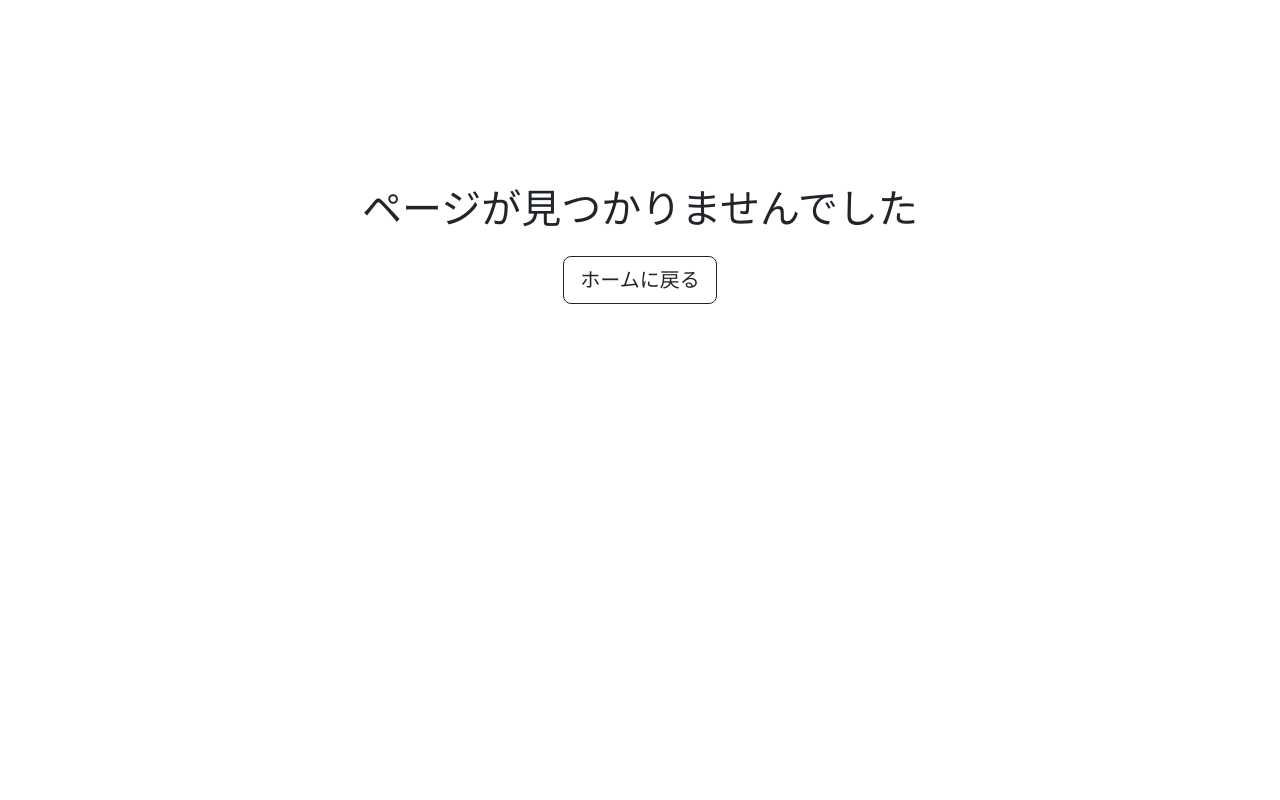
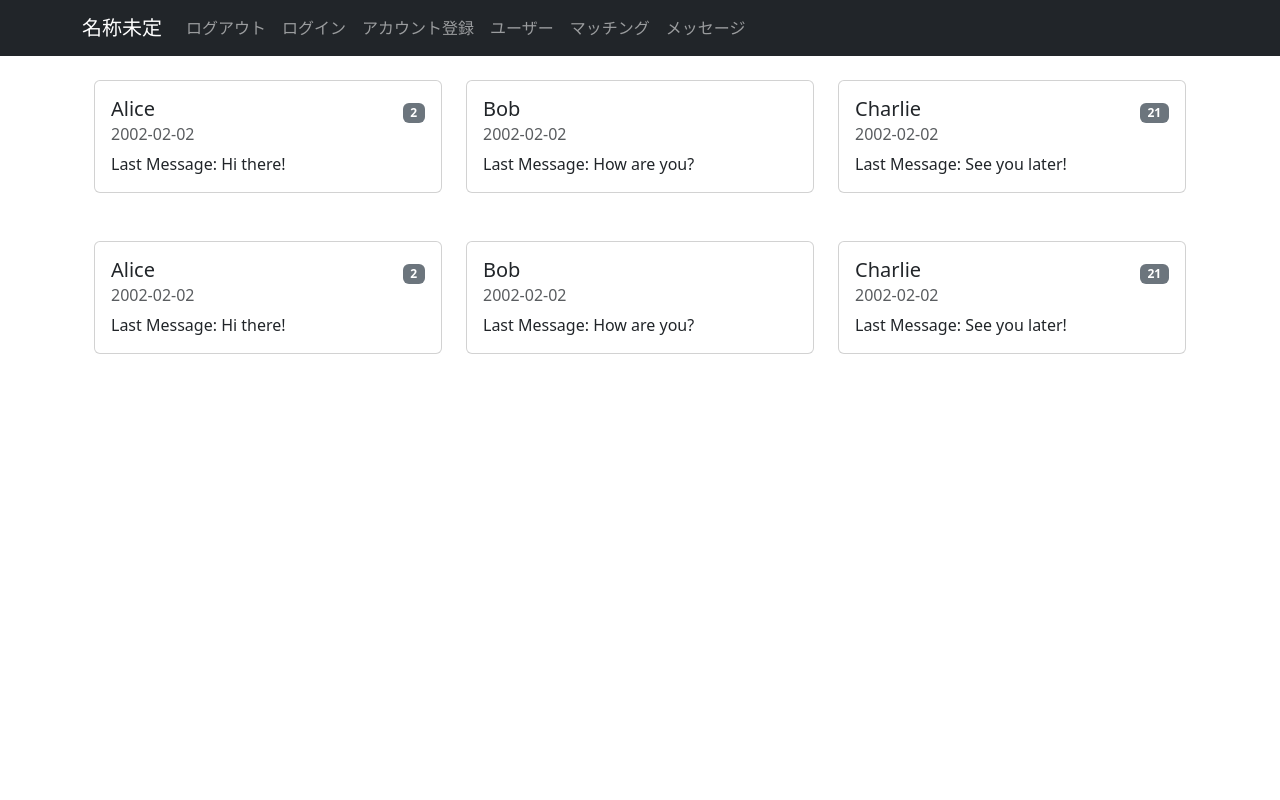
Before and after one commit to TeamKaseDori/frontend, a React (Vite) app: page /chat in a window 1280 px wide. Shown: the top 800 px of the page. Built offline with nearby package versions, Linux system fonts and the light colour scheme.

Commit message:
チャット一覧ページUIの追加

```diff
--- a/src/components/molecules/header.jsx
+++ b/src/components/molecules/header.jsx
@@ -14,7 +14,7 @@ export const Header = () => {
                 <Nav.Link href="/signup">アカウント登録</Nav.Link>
                 <Nav.Link href="/user">ユーザー</Nav.Link>
                 <Nav.Link href="/matching">マッチング</Nav.Link>
-                <Nav.Link href="/message">メッセージ</Nav.Link>
+                <Nav.Link href="/chat">メッセージ</Nav.Link>
             </Nav>
             </Navbar.Collapse>
         </Container>
--- /dev/null
+++ b/src/components/pages/chat/chatPage.jsx
@@ -0,0 +1,15 @@
+import { Container } from "react-bootstrap";
+import { PageWrapper } from "../../organisms/wrapper/pageWrapper"
+import { useParams } from "react-router-dom";
+
+export const ChatPage = () => {
+    const { id } = useParams();
+    return (
+        <PageWrapper>
+            <Container>
+                <h3>{id}</h3>
+                <p>詳細</p>
+            </Container>
+        </PageWrapper>
+    );
+};
--- /dev/null
+++ b/src/components/pages/chat/chatsPage.jsx
@@ -0,0 +1,54 @@
+import { useEffect, useState } from "react";
+import {PageWrapper} from "../../organisms/wrapper/pageWrapper";
+import { Badge, Card, Col, Container, Row } from "react-bootstrap";
+import { Link } from "react-router-dom";
+
+
+export const ChatsPage = () => {
+    const [friends, setFriends] = useState([]);
+
+    const fetchFriends = () => {
+        const data = [
+            { id: 1, name: 'Alice', lastMessage: 'Hi there!',lastTime: '2002-02-02',noCheck:2 },
+            { id: 2, name: 'Bob', lastMessage: 'How are you?',lastTime: '2002-02-02',noCheck:0 },
+            { id: 3, name: 'Charlie', lastMessage: 'See you later!',lastTime: '2002-02-02' ,noCheck:21},
+            { id: 4, name: 'Alice', lastMessage: 'Hi there!',lastTime: '2002-02-02',noCheck:2 },
+            { id: 5, name: 'Bob', lastMessage: 'How are you?',lastTime: '2002-02-02',noCheck:0 },
+            { id: 6, name: 'Charlie', lastMessage: 'See you later!',lastTime: '2002-02-02' ,noCheck:21},
+        ];
+        setFriends(data);
+    };
+
+    useEffect(() => {
+        fetchFriends();
+      }, []);
+
+    return (
+        <PageWrapper>
+            <Container>
+                <Row>
+                    {friends.map((friend) => (
+                    <Col key={friend.id} sm={12} md={6} lg={4} className="mb-4 mt-4">
+                        <Link to={`/chat/${friend.id}`} style={{textDecoration: "none"}}>
+                            <Card>
+                                <Card.Body>
+                                    <div className="d-flex justify-content-between align-items-center">
+                                        <Card.Title>{friend.name}</Card.Title>
+                                        {friend.noCheck ? (
+                                            <Badge bg="secondary">{friend.noCheck}</Badge>
+                                        ):(
+                                            <span></span>
+                                        )}
+                                    </div>
+                                    <Card.Subtitle className="mb-2 text-muted">{friend.lastTime}</Card.Subtitle>
+                                    <Card.Text>Last Message: {friend.lastMessage}</Card.Text>
+                                </Card.Body>
+                            </Card>
+                        </Link>
+                    </Col>
+                    ))}
+                </Row>
+            </Container>
+        </PageWrapper>
+    );
+};
--- a/src/components/pages/messagePage.jsx
+++ /dev/null
@@ -1,9 +0,0 @@
-import {PageWrapper} from "../organisms/wrapper/pageWrapper";
-
-export const MessagePage = () => {
-    return (
-        <PageWrapper>
-            <p>メッセージ</p>
-        </PageWrapper>
-    );
-};
--- a/src/router/Router.jsx
+++ b/src/router/Router.jsx
@@ -3,11 +3,12 @@ import { HomePage } from '../components/pages/homePage';
 import { UserPage } from '../components/pages/userPage';
 import { Page404 } from '../components/pages/page404';
 import { MatchingPage } from '../components/pages/matching/matchingPage';
-import { MessagePage } from '../components/pages/messagePage';
+import { ChatsPage, } from '../components/pages/chat/chatsPage';
 import { LeaderPage } from '../components/pages/matching/leaderPage';
 import { LogoutPage } from '../components/pages/auth/logoutPage';
 import { LoginPage } from '../components/pages/auth/loginPage';
 import { SignupPage } from '../components/pages/auth/signupPage';
+import { ChatPage } from '../components/pages/chat/chatPage';
 
 
 
@@ -17,7 +18,8 @@ export const Router = () => {
         <Routes>
             <Route path="/"  element={<HomePage  />} />
             <Route path="/matching"  element={<MatchingPage  />} />
-            <Route path="/message"  element={<MessagePage  />} />
+            <Route path="/chat"  element={<ChatsPage  />} />
+            <Route path="/chat/:id"  element={<ChatPage  />} />
             <Route path="/user"  element={<UserPage  />} />
             <Route path="/logout"  element={<LogoutPage/>} />
             <Route path="/login"  element={<LoginPage  />} />
```
Also changed, not shown: src/hooks/api/useApiChat.js (added).
